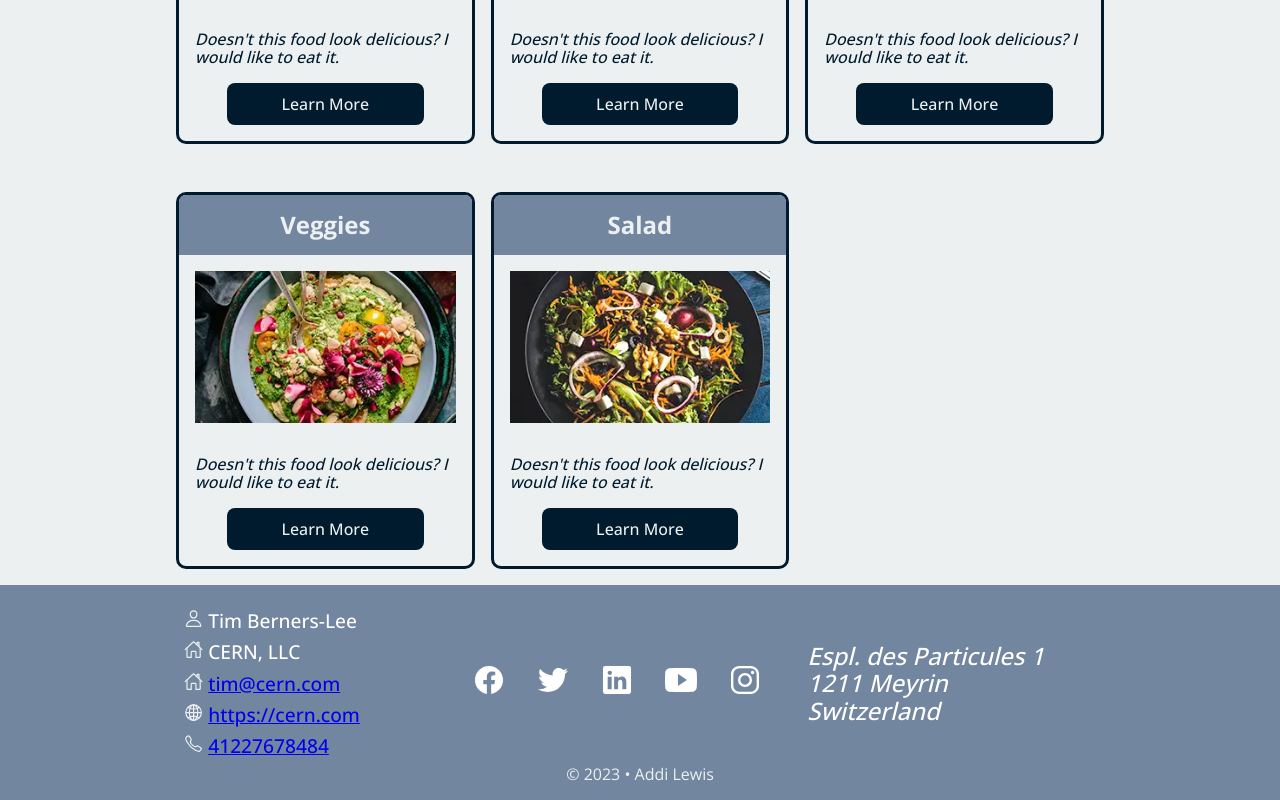
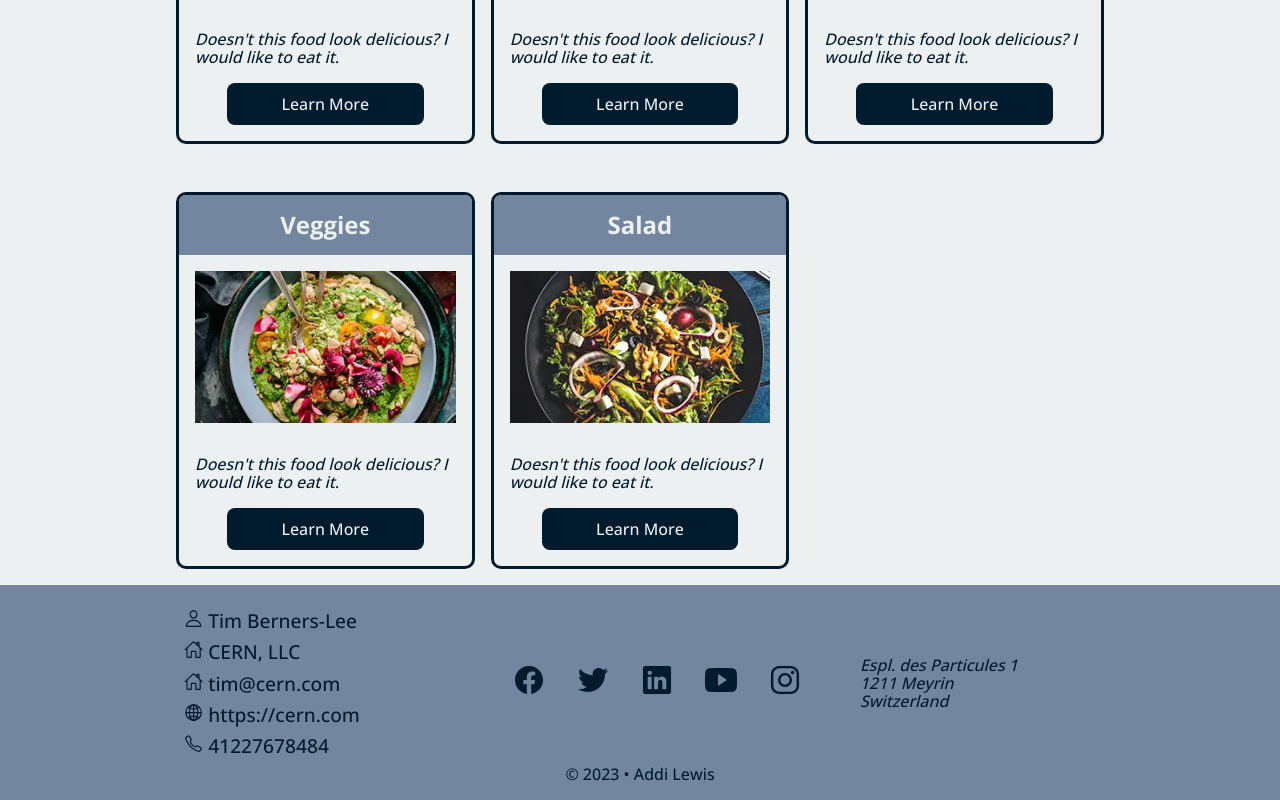
Before and after one commit to addilewis21/DWDD-2610, a plain HTML site: page Diner/index.html in a window 1280 px wide. Shown: the part 403-1203 px from the top of the page. Drawn offline with nearby package versions, Linux system fonts and the light colour scheme.

Commit message:
finished diner!

```diff
--- a/Diner/scss/_small.scss
+++ b/Diner/scss/_small.scss
@@ -139,7 +139,8 @@ div.allcards {
 }
 footer {
   padding: 1rem $gutter;
-  color: white;
+  color: #001B2E;
+  text-decoration: none;
 
   section {}
 
@@ -151,6 +152,14 @@ footer {
       ion-icon {
         color: $fontColor;
         padding-right: 5px;
+        color: #001B2E;
+      }
+      a {
+        text-decoration: none;
+        color: #001B2E;
+        &:hover {
+          color: white;
+        }
       }
     }
    //end of contact
@@ -162,22 +171,22 @@ section.social {
       font-size: 2rem;
       margin: .5rem;
       padding: .5rem;
-      color: white;
+      color: #001B2E;
       &:hover {
-        background-color: $thirdColor;
+        color: white;
       }
     }
 
 } //end of social
 section.location {
-  font-size: 1.5rem;
+  font-size: 1rem;
+  margin-top: 0px;
 } // end of location
 
   p.legal {
     margin: 0;
-    font-weight: $lightWeight;
     text-align: center;
-    color: $fontColor;
+    color: #001B2E;
     background-color: $secondaryColor;
   }
 }
```
Also changed, not shown: index.html (+1 -0 lines), Diner/css/styles.css, Diner/css/styles.min.css.
